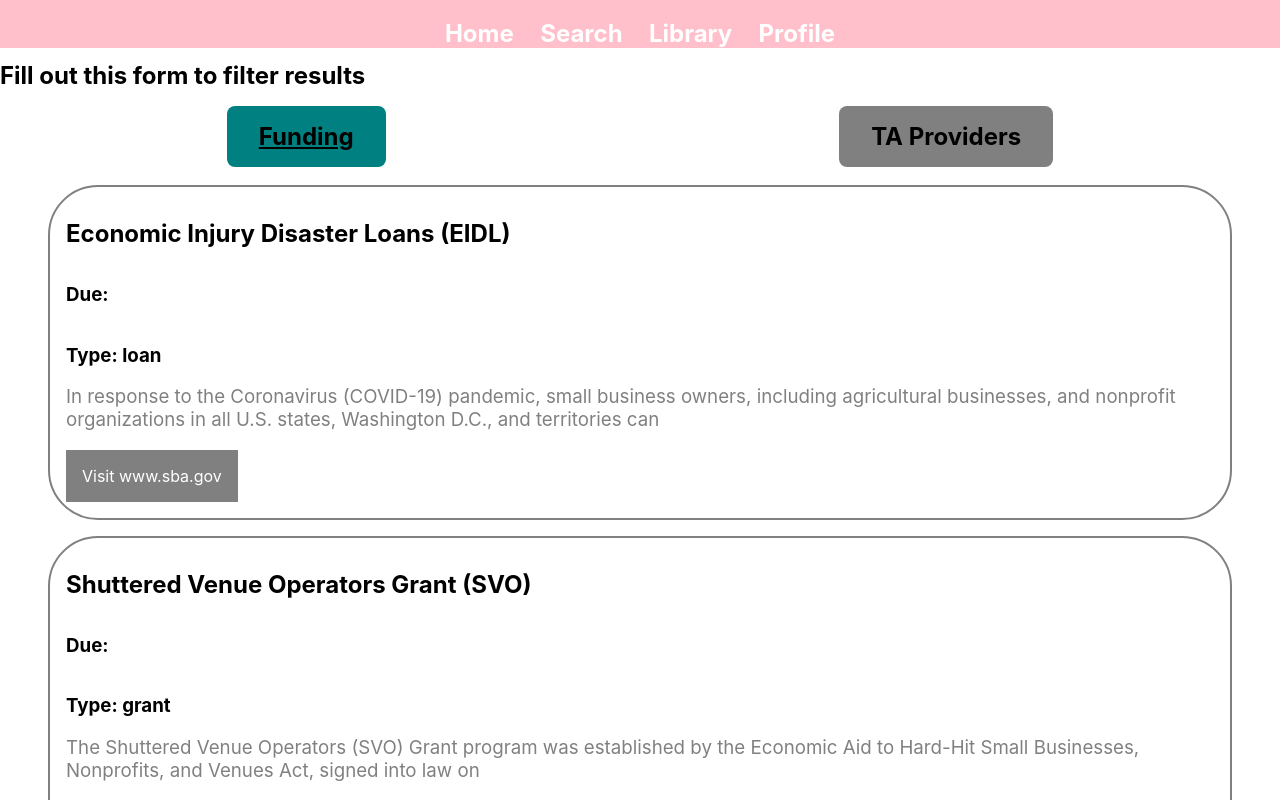
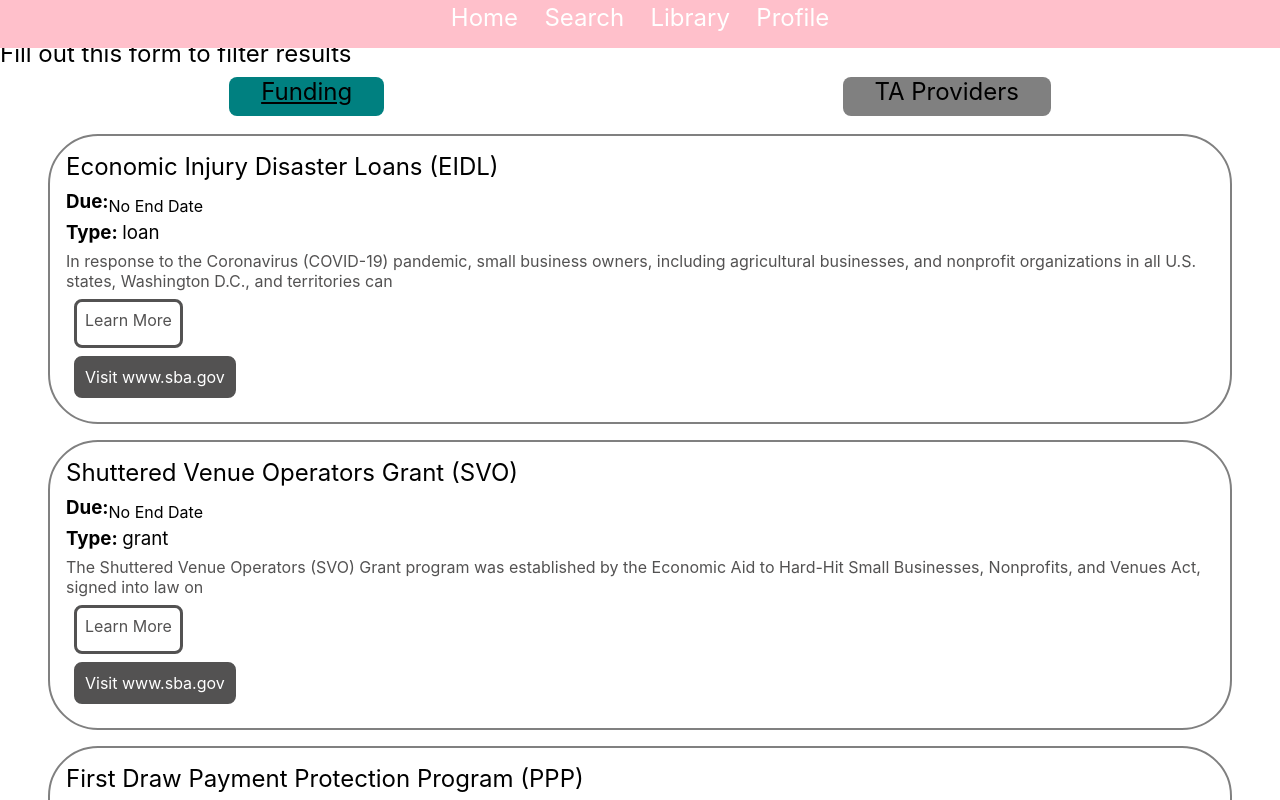
Before and after one commit to laurenng/Kala-Resilient-Small-Business, a React (Create React App) app in the folder kala-app/: page /search in a window 1280 px wide. Shown: the top 800 px of the page. Built offline with nearby package versions, Linux system fonts and the light colour scheme.

Commit message:
styled and cleaned up TA and funding views to match figma

```diff
--- a/kala-app/src/search-pages/FundingRect.tsx
+++ b/kala-app/src/search-pages/FundingRect.tsx
@@ -43,20 +43,26 @@ class FundingRect extends React.Component<props, state> {
     }
 
     private individualRect = (num: number) => {
+      // getting the object specific at the index represented at num
       let d = this.state.fundingOpps[num];
+      // limits length of description being shown. Current limit is at 25 words
       let shortenDescription = d.description.split(' ').slice(0,25).join(' ')
+      // getting a shorten version of the link that only keeps part before
+      // all the mumble jumble
       let shortenWebsite = d.url.split('/')[2];
       return(
         <div className="fundBox" onClick={() => this.handleClick(d)}>
          <h1>{d.name}</h1>
          <div className="inline">
-          <h3>Due:</h3><p>{d.endDate}</p>
+          <h3><strong>Due: </strong></h3> {d.endDate === null ? "No End Date" : d.endDate}
          </div>
-
-         <h3>Type: {d.type}</h3>
-         <h3 className="fundingFont">{shortenDescription}</h3>
-         <div className="moreDetailsBox">
-         <a href={d.url} rel="noreferrer" target="_blank">Visit {shortenWebsite}</a>
+         <h3><strong>Type: </strong> {d.type}</h3>
+         <p className="fundingFont">{shortenDescription}</p>
+         <div className="moreDetailsBox learnMore" onClick={() => this.handleClick(d)}>
+          <p>Learn More</p>
+         </div>
+         <div className="moreDetailsBox url">
+          <a href={d.url} rel="noreferrer" target="_blank">Visit {shortenWebsite}</a>
          </div>
      </div>
       )
--- a/kala-app/src/search-pages/TaExpanded.tsx
+++ b/kala-app/src/search-pages/TaExpanded.tsx
@@ -23,26 +23,40 @@ class TaExpand extends React.Component<fundProps, fundState> {
       console.log(this.props.TA);
       let post = this.props.TA;
       let shortenWebsite = post.website.split('/')[0];
+      // turning string arrays into bulleted lists
+      let languageList = this.listed(post.languages);
+      let locationList = this.listed(post.locations);
+      let demoList = this.listed(post.demographics);
       return (
         <div className="main">
           <h1>{post.name}</h1>
-          <div className ="moreDetailsBox">
+          <div className ="moreDetailsBox url">
             <a href={post.website} rel="noreferrer" target="_blank">Visit {shortenWebsite}</a>
           </div>
           <p><strong>Description: </strong> {post.description}</p>
           <p><strong>Phone: </strong> {post.phone}</p>
           <p><strong>Email: </strong> {post.email}</p>
           <p><strong>Point Of Contact: </strong> {post.pocName}</p>
-          <p><strong>Languages: </strong> {post.languages}</p>
-          <p><strong>Locations: </strong> {post.locations}</p>
-          <p><strong>Client Demographics: </strong> {post.demographics}</p>
+          <p><strong>Languages: </strong> {languageList}</p>
+          <p><strong>Locations: </strong> {locationList}</p>
+          <p><strong>Client Demographics: </strong> {demoList}</p>
 
         </div>
 
       );
     }
 
-    async componentDidMount() {
+    private listed = (list: string[]) => {
+      let childList = list.map((d) => {
+        return(
+          <li>{d}</li>
+        )
+      })
+      return (
+        <ul>
+          {childList}
+        </ul>
+      )
     }
 }
 
--- a/kala-app/src/search-pages/fundExpanded.tsx
+++ b/kala-app/src/search-pages/fundExpanded.tsx
@@ -23,21 +23,36 @@ class FundingExpand extends React.Component<fundProps, fundState> {
       console.log(this.props.fund);
       let post = this.props.fund;
       let shortenWebsite = post.url.split('/')[2];
+      let postList = this.listed(post.terms);
+      let useList = this.listed(post.uses);
       return (
         <div className="main">
-          <h1>{post.name}</h1>
-          <div className ="moreDetailsBox">
+          <h1 className="title">{post.name}</h1>
+          <div className ="moreDetailsBox url">
             <a href={post.url} rel="noreferrer" target="_blank">Visit {shortenWebsite}</a>
           </div>
           <p><strong>Description: </strong> {post.description}</p>
           <p><strong>Application Due Date: </strong> {post.endDate}</p>
           <p><strong>Source:</strong> {post.provider}</p>
           <p><strong>Funding Type:</strong> {post.description}</p>
-          <p><strong>Terms:</strong> {post.terms}</p>
-          <p><strong>Uses: </strong> {post.uses}</p>
+          <p><strong>Terms:</strong> {postList}</p>
+          <p><strong>Uses: </strong> {useList}</p>
         </div>
 
       );
+    }
+
+    private listed = (list: string[]) => {
+      let childList = list.map((d) => {
+        return(
+          <li>{d}</li>
+        )
+      })
+      return (
+        <ul>
+          {childList}
+        </ul>
+      )
     }
 
     async componentDidMount() {
--- a/kala-app/src/search-pages/searchStyle.css
+++ b/kala-app/src/search-pages/searchStyle.css
@@ -3,12 +3,23 @@
 }
 
 .main {
-    width: 95%;
+    width: 90%;
     margin: auto;
 }
 
 strong {
-    color: navy;
+    color: black;
+}
+
+h1, h3, p, ul{
+    margin-bottom: 0.4em;
+    margin-top: 0;
+    font-weight: normal;
+}
+
+.title {
+    font-weight: bolder;
+    font-size: 2.5em;
 }
 
 .fundBox {
@@ -26,13 +37,25 @@ strong {
 
 .fundingFont {
     font-weight: normal;
-    color: gray;
+    color: rgb(83, 82, 82);
 }
 
 .moreDetailsBox {
-    background-color: gray;
-    padding: 1em;
+    margin: 0.5em;
+    padding: 0.5em;
     width: fit-content;
+    border-radius: 0.5em;
+    border: solid 0.2em rgb(83, 82, 82);
+}
+
+.learnMore {
+    background-color: white;
+    color: rgb(83, 82, 82);
+}
+
+.url {
+    background-color: rgb(83, 82, 82);
+    color: white;
 }
 
 .moreDetailsBox a {
--- a/kala-app/src/search-pages/taRect.tsx
+++ b/kala-app/src/search-pages/taRect.tsx
@@ -1,66 +1,3 @@
-// import React from 'react';
-// import './searchStyle.css';
-
-// // properties that belong to SearchHome
-// interface prop {
-// }
-
-// // states that belong to SearchHome
-// interface state {
-//   technicalAssistance: any[],
-// }
-
-// class TaRect extends React.Component<prop, state> {
-//     constructor(props: prop, state: state){
-//       super(props);
-//       this.state = {
-//         technicalAssistance: []
-//       };
-//     }
-
-//     render() {
-//       // map through every technical assistance to display all
-//       let displayContent = this.state.technicalAssistance.map((d, i) => {
-//         return(
-//           <div key={d.id}>
-//             {this.individualRect(i) }
-//           </div>
-//         )
-//       })
-
-//       return (
-//           <div>
-//             {displayContent}
-//           </div>
-//       );
-//     }
-
-//     private individualRect = (num: number) => {
-//       let d = this.state.technicalAssistance[num];
-//       console.log(d);
-//       return(
-//         <div className="fundBox">
-//             <h1>{d.name}</h1>
-//             <h3 className="fundingFont">{d.description}</h3>
-//             <div className="moreDetailsBox">
-//                 <p>website: {d.website}</p>
-//                 <p>phone: {d.phone}</p>
-//                 <p>email: {d.email}</p>
-//             </div>
-//         </div>
-//       )
-//     }
-
-//     async componentDidMount() {
-//       let ta = require('../testData/testTA.json');
-//       this.setState({
-//         technicalAssistance: ta
-//       })
-//     }
-// }
-
-// export default TaRect;
-
 import React from 'react';
 import './searchStyle.css';
 import { RouteComponentProps, withRouter } from 'react-router';
@@ -105,15 +42,20 @@ class TaRect extends React.Component<props, state> {
 
     private individualRect = (num: number) => {
       let d = this.state.technicalAssistance[num];
-      console.log(d);
+      // limits length of description being shown. Current limit is at 25 words
+      let shortenDescription = d.description.split(' ').slice(0,25).join(' ')
+      // getting a shorten version of the link that only keeps part before
+      // all the mumble jumble
+      // let shortenWebsite = d.website.split('/')[2];
       return(
         <div className="fundBox" onClick={() => this.handleClick(d)}>
             <h1>{d.name}</h1>
-            <h3 className="fundingFont">{d.description}</h3>
-            <div className="moreDetailsBox">
-                <p>website: {d.website}</p>
-                <p>phone: {d.phone}</p>
-                <p>email: {d.email}</p>
+            <p className="fundingFont">{shortenDescription}</p>
+            <div className="moreDetailsBox learnMore" onClick={() => this.handleClick(d)}>
+              <p>Learn More</p>
+            </div>
+            <div className="moreDetailsBox url">
+              <a href={d.url} rel="noreferrer" target="_blank">Visit {d.website}</a>
             </div>
         </div>
       )
```
Also changed, not shown: 1 other file (tests, documents, lock files or other folders).
